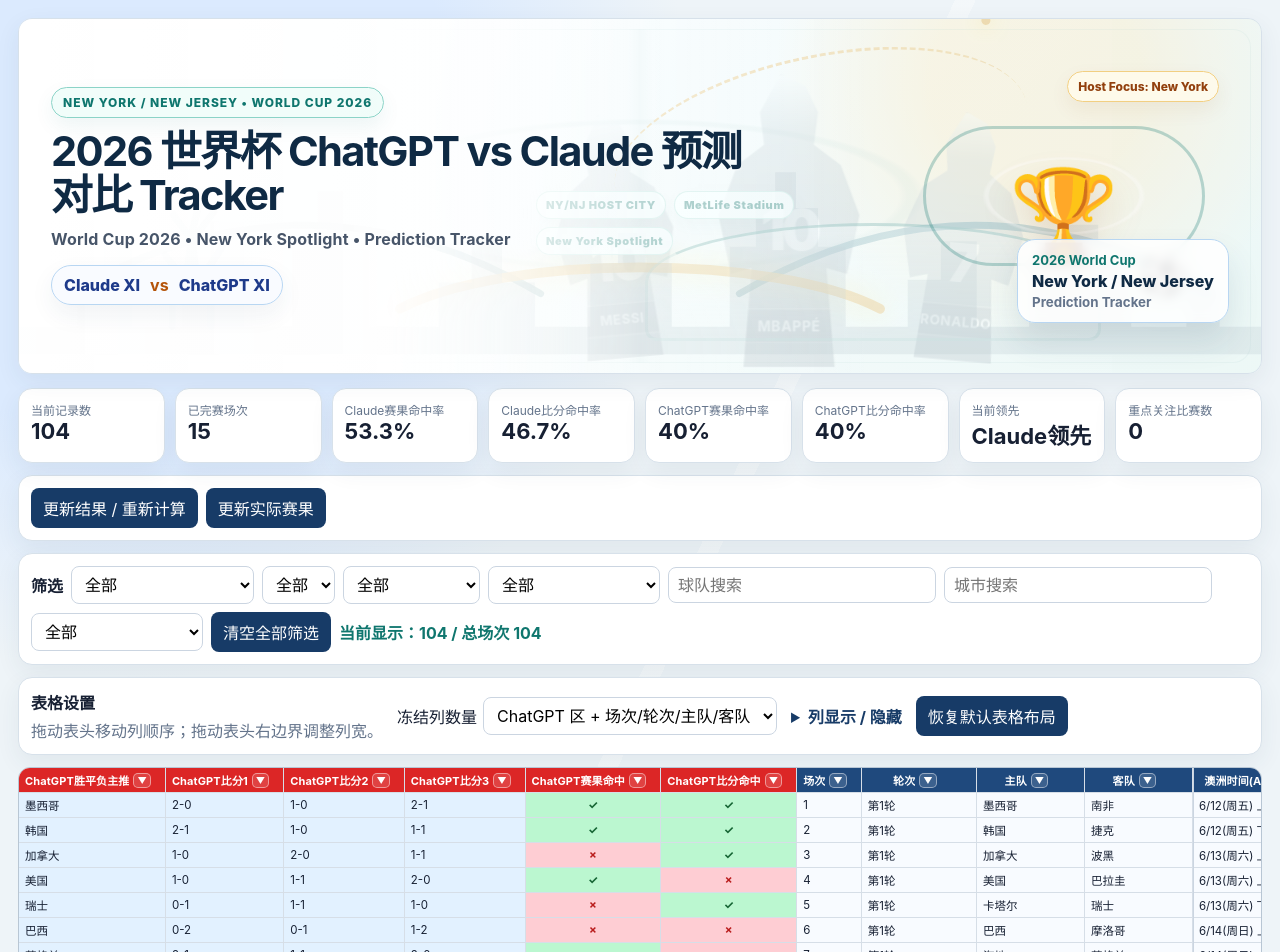
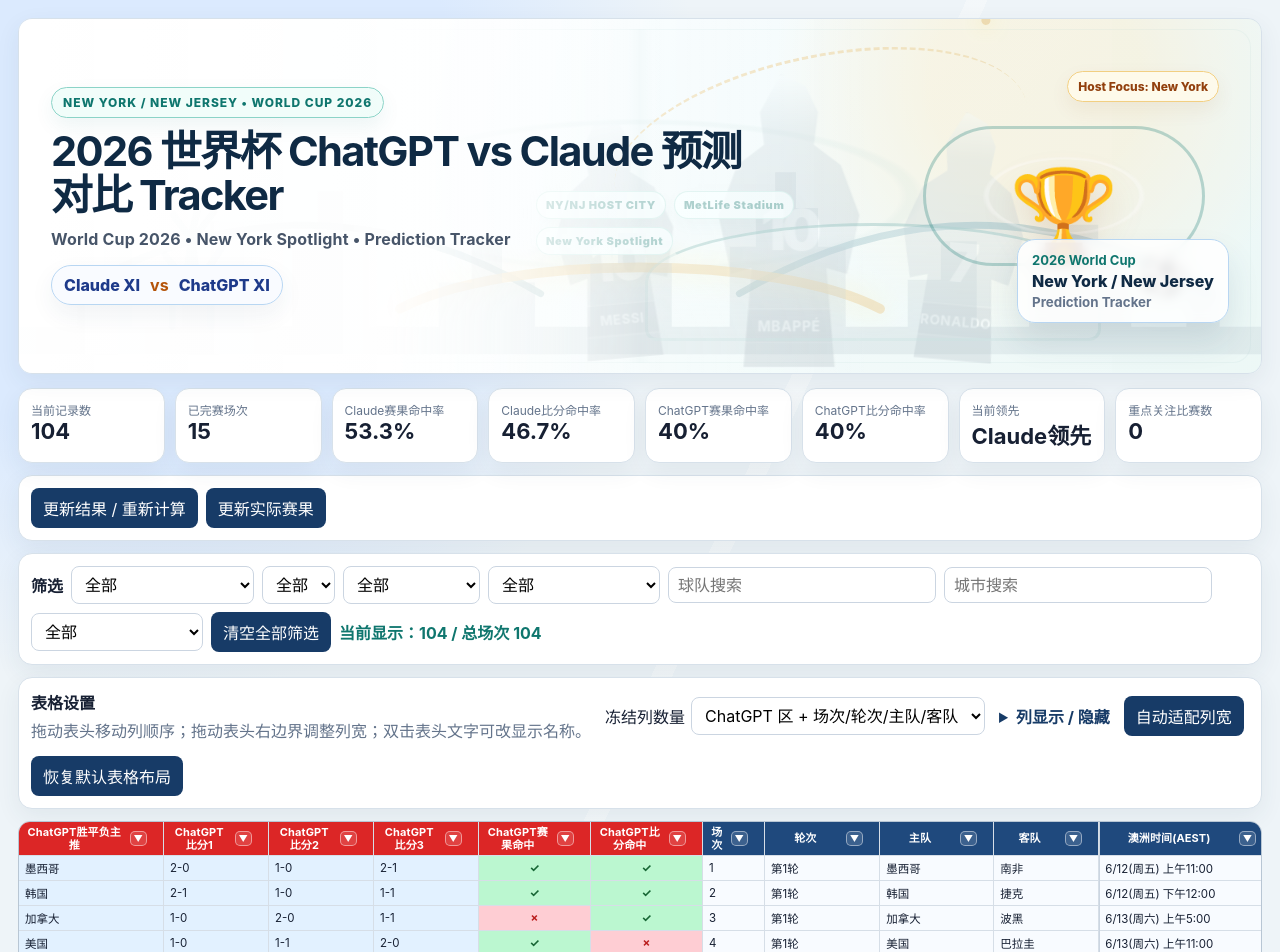
Before and after one commit to xingshu19890327/world-cup-prediction-tracker, a React (Vite) app: page / in a window 1280 px wide. Shown: the top 952 px of the page. Built offline with nearby package versions, Linux system fonts and the light colour scheme.

Commit message:
Improve table auto-fit layout and editable headers

```diff
--- a/src/components/MatchTable.tsx
+++ b/src/components/MatchTable.tsx
@@ -2,31 +2,31 @@
 import type { ColumnFiltersState, MatchPrediction } from '../types';
 import { clearTableLayout, loadTableLayout, saveTableLayout } from '../utils/storage';
 
-export type TableColumn = { key: keyof MatchPrediction; label: string; group: string; defaultWidth: number; lowFrequency?: boolean };
+export type TableColumn = { key: keyof MatchPrediction; label: string; group: string; defaultWidth: number; minWidth?: number; maxWidth?: number; lowFrequency?: boolean };
 
 const columns: TableColumn[] = [
-  { key: 'chatgptWdlPrediction', label: 'ChatGPT胜平负主推', group: 'gpt', defaultWidth: 118 },
-  { key: 'chatgptPredictedScore1', label: 'ChatGPT比分1', group: 'gpt', defaultWidth: 92 },
-  { key: 'chatgptPredictedScore2', label: 'ChatGPT比分2', group: 'gpt', defaultWidth: 92 },
-  { key: 'chatgptPredictedScore3', label: 'ChatGPT比分3', group: 'gpt', defaultWidth: 92 },
-  { key: 'chatgptWdlHit', label: 'ChatGPT赛果命中', group: 'gpt', defaultWidth: 90 },
-  { key: 'chatgptAnyScoreHit', label: 'ChatGPT比分命中', group: 'gpt', defaultWidth: 90 },
-  { key: 'matchNo', label: '场次', group: 'base', defaultWidth: 56 },
-  { key: 'round', label: '轮次', group: 'base', defaultWidth: 82 },
-  { key: 'homeTeam', label: '主队', group: 'base', defaultWidth: 108 },
-  { key: 'awayTeam', label: '客队', group: 'base', defaultWidth: 108 },
-  { key: 'australiaTime', label: '澳洲时间(AEST)', group: 'base', defaultWidth: 136 },
-  { key: 'group', label: '组', group: 'base', defaultWidth: 50 },
-  { key: 'city', label: '城市', group: 'base', defaultWidth: 108 },
-  { key: 'actualScore', label: '实际比分', group: 'actual', defaultWidth: 78 },
-  { key: 'actualResult', label: '实际赛果', group: 'actual', defaultWidth: 88 },
-  { key: 'completionStatus', label: '状态', group: 'actual', defaultWidth: 76 },
-  { key: 'claudeWdlPrediction', label: 'Claude胜平负主推', group: 'claude', defaultWidth: 116 },
-  { key: 'claudePredictedScore1', label: 'Claude比分1', group: 'claude', defaultWidth: 90 },
-  { key: 'claudePredictedScore2', label: 'Claude比分2', group: 'claude', defaultWidth: 90 },
-  { key: 'claudePredictedScore3', label: 'Claude比分3', group: 'claude', defaultWidth: 90 },
-  { key: 'claudeWdlHit', label: 'Claude赛果命中', group: 'claude', defaultWidth: 88 },
-  { key: 'claudeAnyScoreHit', label: 'Claude比分命中', group: 'claude', defaultWidth: 88 },
+  { key: 'chatgptWdlPrediction', label: 'ChatGPT胜平负主推', group: 'gpt', defaultWidth: 118, minWidth: 105, maxWidth: 145 },
+  { key: 'chatgptPredictedScore1', label: 'ChatGPT比分1', group: 'gpt', defaultWidth: 84, minWidth: 74, maxWidth: 105 },
+  { key: 'chatgptPredictedScore2', label: 'ChatGPT比分2', group: 'gpt', defaultWidth: 84, minWidth: 74, maxWidth: 105 },
+  { key: 'chatgptPredictedScore3', label: 'ChatGPT比分3', group: 'gpt', defaultWidth: 84, minWidth: 74, maxWidth: 105 },
+  { key: 'chatgptWdlHit', label: 'ChatGPT赛果命中', group: 'gpt', defaultWidth: 92, minWidth: 82, maxWidth: 112 },
+  { key: 'chatgptAnyScoreHit', label: 'ChatGPT比分命中', group: 'gpt', defaultWidth: 92, minWidth: 82, maxWidth: 112 },
+  { key: 'matchNo', label: '场次', group: 'base', defaultWidth: 54, minWidth: 50, maxWidth: 62 },
+  { key: 'round', label: '轮次', group: 'base', defaultWidth: 82, minWidth: 66, maxWidth: 115 },
+  { key: 'homeTeam', label: '主队', group: 'base', defaultWidth: 112, minWidth: 95, maxWidth: 140 },
+  { key: 'awayTeam', label: '客队', group: 'base', defaultWidth: 112, minWidth: 95, maxWidth: 140 },
+  { key: 'australiaTime', label: '澳洲时间(AEST)', group: 'base', defaultWidth: 158, minWidth: 145, maxWidth: 180 },
+  { key: 'group', label: '组', group: 'base', defaultWidth: 50, minWidth: 45, maxWidth: 58 },
+  { key: 'city', label: '城市', group: 'base', defaultWidth: 118, minWidth: 100, maxWidth: 150 },
+  { key: 'actualScore', label: '实际比分', group: 'actual', defaultWidth: 82, minWidth: 70, maxWidth: 96 },
+  { key: 'actualResult', label: '实际赛果', group: 'actual', defaultWidth: 82, minWidth: 74, maxWidth: 98 },
+  { key: 'completionStatus', label: '状态', group: 'actual', defaultWidth: 78, minWidth: 70, maxWidth: 90 },
+  { key: 'claudeWdlPrediction', label: 'Claude胜平负主推', group: 'claude', defaultWidth: 116, minWidth: 105, maxWidth: 145 },
+  { key: 'claudePredictedScore1', label: 'Claude比分1', group: 'claude', defaultWidth: 82, minWidth: 72, maxWidth: 104 },
+  { key: 'claudePredictedScore2', label: 'Claude比分2', group: 'claude', defaultWidth: 82, minWidth: 72, maxWidth: 104 },
+  { key: 'claudePredictedScore3', label: 'Claude比分3', group: 'claude', defaultWidth: 82, minWidth: 72, maxWidth: 104 },
+  { key: 'claudeWdlHit', label: 'Claude赛果命中', group: 'claude', defaultWidth: 90, minWidth: 80, maxWidth: 110 },
+  { key: 'claudeAnyScoreHit', label: 'Claude比分命中', group: 'claude', defaultWidth: 90, minWidth: 80, maxWidth: 110 },
   { key: 'chatgptActualWinner', label: '实际胜方', group: 'actual', defaultWidth: 110 },
   { key: 'predictionDisagreement', label: '预测分歧', group: 'extra', defaultWidth: 82 },
   { key: 'notes', label: '备注', group: 'extra', defaultWidth: 140, lowFrequency: true },
@@ -38,7 +38,8 @@
 
 const defaultOrder = columns.map((column) => column.key);
 const columnByKey = new Map(columns.map((column) => [column.key, column]));
-const widthFor = (column: TableColumn, widths: Record<string, number>) => widths[column.key] ?? column.defaultWidth;
+const clampWidth = (column: TableColumn, width: number) => Math.max(column.minWidth ?? 56, Math.min(column.maxWidth ?? 220, width));
+const labelFor = (column: TableColumn, labels: Record<string, string>) => labels[column.key] || column.label;
 const filterableKeys = new Set<keyof MatchPrediction>([
   'chatgptWdlPrediction','chatgptPredictedScore1','chatgptPredictedScore2','chatgptPredictedScore3','chatgptWdlHit','chatgptAnyScoreHit',
   'matchNo','round','homeTeam','awayTeam','australiaTime','group','city','actualScore','actualResult','completionStatus',
@@ -55,6 +56,8 @@
   const [openFilterKey, setOpenFilterKey] = useState<keyof MatchPrediction | null>(null);
   const [filterSearch, setFilterSearch] = useState('');
   const [draftValues, setDraftValues] = useState<string[]>([]);
+  const [editingHeader, setEditingHeader] = useState<keyof MatchPrediction | null>(null);
+  const [headerDraft, setHeaderDraft] = useState('');
   const filterMenuRef = useRef<HTMLDivElement | null>(null);
 
   useEffect(() => {
@@ -108,20 +111,42 @@
     return [...valid, ...missing].map((key) => columnByKey.get(key)!).filter((column) => !layout.hiddenColumns.includes(column.key));
   }, [layout.columnOrder, layout.hiddenColumns]);
 
+  const calculateAutoWidths = (sourceColumns = orderedColumns, sourceMatches = matches) => {
+    const sampleRows = sourceMatches.slice(0, 40);
+    return sourceColumns.reduce<Record<string, number>>((widths, column) => {
+      const title = labelFor(column, layout.columnLabels);
+      const values = [title, ...sampleRows.map((match) => String(match[column.key] ?? ''))];
+      const longest = values.reduce((max, value) => Math.max(max, [...value].reduce((sum, char) => sum + (char.charCodeAt(0) > 255 ? 12 : 7), 0)), 0);
+      const filterSpace = filterableKeys.has(column.key) ? 24 : 10;
+      widths[column.key] = clampWidth(column, Math.ceil(longest + filterSpace + 18));
+      return widths;
+    }, {});
+  };
+
+  const effectiveWidths = useMemo(() => {
+    const autoWidths = calculateAutoWidths();
+    return orderedColumns.reduce<Record<string, number>>((widths, column) => {
+      widths[column.key] = layout.columnWidths[column.key] ?? autoWidths[column.key] ?? column.defaultWidth;
+      return widths;
+    }, {});
+  }, [orderedColumns, matches, layout.columnWidths, layout.columnLabels]);
+
+  const widthForColumn = (column: TableColumn) => effectiveWidths[column.key] ?? column.defaultWidth;
+
   const leftOffsets = useMemo(() => {
     let left = 0;
     return orderedColumns.map((column, index) => {
       const offset = left;
-      if (index < layout.frozenColumns) left += widthFor(column, layout.columnWidths);
+      if (index < layout.frozenColumns) left += widthForColumn(column);
       return offset;
     });
-  }, [orderedColumns, layout.columnWidths, layout.frozenColumns]);
+  }, [orderedColumns, effectiveWidths, layout.frozenColumns]);
 
-  const tableWidth = orderedColumns.reduce((sum, column) => sum + widthFor(column, layout.columnWidths), 0);
+  const tableWidth = orderedColumns.reduce((sum, column) => sum + widthForColumn(column), 0);
 
   const resize = (column: TableColumn, startX: number, startWidth: number) => {
     const onMove = (event: MouseEvent) => {
-      const width = Math.max(56, Math.round(startWidth + event.clientX - startX));
+      const width = clampWidth(column, Math.round(startWidth + event.clientX - startX));
       persist({ ...layout, columnWidths: { ...layout.columnWidths, [column.key]: width } });
     };
     const onUp = () => {
@@ -154,11 +179,29 @@
     setLayout(loadTableLayout());
   };
 
+  const autoFitColumns = () => persist({ ...layout, columnWidths: calculateAutoWidths() });
+  const startHeaderEdit = (column: TableColumn) => {
+    setEditingHeader(column.key);
+    setHeaderDraft(labelFor(column, layout.columnLabels));
+  };
+  const saveHeaderEdit = (column: TableColumn) => {
+    const value = headerDraft.trim();
+    const nextLabels = { ...layout.columnLabels };
+    if (!value || value === column.label) delete nextLabels[column.key];
+    else nextLabels[column.key] = value;
+    persist({ ...layout, columnLabels: nextLabels });
+    setEditingHeader(null);
+  };
+  const cancelHeaderEdit = () => {
+    setEditingHeader(null);
+    setHeaderDraft('');
+  };
+
   return <>
     <section className="panel tableSettings">
       <div>
         <b>表格设置</b>
-        <p>拖动表头移动列顺序；拖动表头右边界调整列宽。</p>
+        <p>拖动表头移动列顺序；拖动表头右边界调整列宽；双击表头文字可改显示名称。</p>
       </div>
       <label>冻结列数量
         <select value={layout.frozenColumns} onChange={(event) => persist({ ...layout, frozenColumns: Number(event.target.value) })}>
@@ -174,23 +217,25 @@
           {columns.filter((column) => column.lowFrequency).map((column) => (
             <label key={column.key}>
               <input type="checkbox" checked={!layout.hiddenColumns.includes(column.key)} onChange={() => toggleColumn(column.key)} />
-              {column.label}
+              {labelFor(column, layout.columnLabels)}
             </label>
           ))}
         </div>
       </details>
+      <button onClick={autoFitColumns}>自动适配列宽</button>
       <button onClick={resetLayout}>恢复默认表格布局</button>
     </section>
     <section className="tableWrap">
       <table style={{ minWidth: tableWidth }}>
         <colgroup>
-          {orderedColumns.map((column) => <col key={column.key} style={{ width: widthFor(column, layout.columnWidths) }} />)}
+          {orderedColumns.map((column) => <col key={column.key} style={{ width: widthForColumn(column) }} />)}
         </colgroup>
         <thead>
           <tr>
             {orderedColumns.map((column, index) => {
               const frozen = index < layout.frozenColumns;
-              const width = widthFor(column, layout.columnWidths);
+              const width = widthForColumn(column);
+              const label = labelFor(column, layout.columnLabels);
               const style = frozen ? { left: leftOffsets[index], width, minWidth: width } : { width, minWidth: width };
               return <th
                 key={column.key}
@@ -201,16 +246,29 @@
                 className={`${column.group} ${frozen ? 'frozen' : ''} ${column.key in columnFilters ? 'filteredHeader' : ''}`}
                 style={style}
               >
-                <span className="headerContent"><span className="headerLabel">{column.label}</span>{filterableKeys.has(column.key) && <button
+                <span className="headerContent">{editingHeader === column.key ? <input
+                  className="headerLabelInput"
+                  value={headerDraft}
+                  autoFocus
+                  draggable={false}
+                  onChange={(event) => setHeaderDraft(event.target.value)}
+                  onBlur={() => saveHeaderEdit(column)}
+                  onKeyDown={(event) => {
+                    if (event.key === 'Enter') saveHeaderEdit(column);
+                    if (event.key === 'Escape') cancelHeaderEdit();
+                  }}
+                  onClick={(event) => event.stopPropagation()}
+                  onMouseDown={(event) => event.stopPropagation()}
+                /> : <span className="headerLabel" title={label} onDoubleClick={(event) => { event.preventDefault(); event.stopPropagation(); startHeaderEdit(column); }}>{label}</span>}{filterableKeys.has(column.key) && <button
                   type="button"
                   className={`headerFilterButton ${column.key in columnFilters ? 'active' : ''}`}
-                  title={`${column.label} 筛选`}
+                  title={`${label} 筛选`}
                   draggable={false}
                   onClick={(event) => { event.preventDefault(); event.stopPropagation(); openColumnFilter(column); }}
                   onMouseDown={(event) => event.stopPropagation()}
                 >▼</button>}</span>
                 {openFilterKey === column.key && <div className="columnFilterMenu" ref={filterMenuRef} onClick={(event) => event.stopPropagation()} onMouseDown={(event) => event.stopPropagation()}>
-                  <b>{column.label} 筛选</b>
+                  <b>{label} 筛选</b>
                   <input className="columnFilterSearch" placeholder="搜索该列值" value={filterSearch} onChange={(event) => setFilterSearch(event.target.value)} />
                   <div className="columnFilterActions">
                     <button type="button" onClick={() => setDraftValues(uniqueValuesByColumn.get(column.key) ?? [])}>全选</button>
@@ -231,7 +289,7 @@
                 <span className="resizeHandle" onMouseDown={(event) => {
                   event.preventDefault();
                   event.stopPropagation();
-                  resize(column, event.clientX, widthFor(column, layout.columnWidths));
+                  resize(column, event.clientX, widthForColumn(column));
                 }} />
               </th>;
             })}
@@ -248,7 +306,7 @@
             >
               {orderedColumns.map((column, index) => {
                 const frozen = index < layout.frozenColumns;
-                const width = widthFor(column, layout.columnWidths);
+                const width = widthForColumn(column);
                 const style = frozen ? { left: leftOffsets[index], width, minWidth: width } : { width, minWidth: width };
                 const value = String(match[column.key] ?? '');
                 const pendingActual = isPending && actualResultKeys.includes(column.key);
--- a/src/index.css
+++ b/src/index.css
@@ -846,20 +846,37 @@
 .headerContent {
   display:flex;
   align-items:center;
-  justify-content:center;
-  gap:4px;
+  justify-content:space-between;
+  gap:6px;
   min-width:0;
-  padding-right:8px
+  padding-right:10px
 }
 
 .headerLabel {
+  flex:1 1 auto;
+  min-width:0;
   overflow:hidden;
   text-overflow:ellipsis;
-  white-space:nowrap
+  white-space:normal;
+  line-height:1.15;
+  cursor:text
+}
+
+.headerLabelInput {
+  flex:1 1 auto;
+  min-width:0;
+  width:100%;
+  border:1px solid #bfdbfe;
+  border-radius:5px;
+  padding:2px 4px;
+  font:inherit;
+  line-height:1.15;
+  color:#0f172a
 }
 
 .headerFilterButton {
   flex:0 0 auto;
+  margin-left:auto;
   border:1px solid #ffffff77;
   background:#ffffff22;
   color:inherit;
--- a/src/types.ts
+++ b/src/types.ts
@@ -46,6 +46,7 @@
 
 export type TableLayoutState = {
   columnWidths: Record<string, number>;
+  columnLabels: Record<string, string>;
   columnOrder: (keyof MatchPrediction)[];
   hiddenColumns: (keyof MatchPrediction)[];
   frozenColumns: number;
--- a/src/utils/storage.ts
+++ b/src/utils/storage.ts
@@ -5,12 +5,14 @@
 const KEY = 'world-cup-tracker-v4-matches';
 const COLUMN_WIDTHS_KEY = 'columnWidths';
 const COLUMN_ORDER_KEY = 'columnOrder';
+const COLUMN_LABELS_KEY = 'columnLabels';
 const HIDDEN_COLUMNS_KEY = 'hiddenColumns';
 const FROZEN_COLUMNS_KEY = 'frozenColumns';
 const COLUMN_FILTERS_KEY = 'columnFilters';
 
 export const defaultTableLayout: TableLayoutState = {
   columnWidths: {},
+  columnLabels: {},
   columnOrder: [],
   hiddenColumns: ['oddsSource'],
   frozenColumns: 10,
@@ -49,6 +51,7 @@
 
 export const loadTableLayout = (): TableLayoutState => ({
   columnWidths: readJson<Record<string, number>>(COLUMN_WIDTHS_KEY, defaultTableLayout.columnWidths),
+  columnLabels: readJson<Record<string, string>>(COLUMN_LABELS_KEY, defaultTableLayout.columnLabels),
   columnOrder: readJson<(keyof MatchPrediction)[]>(COLUMN_ORDER_KEY, defaultTableLayout.columnOrder),
   hiddenColumns: readJson<(keyof MatchPrediction)[]>(HIDDEN_COLUMNS_KEY, defaultTableLayout.hiddenColumns),
   frozenColumns: readJson<number>(FROZEN_COLUMNS_KEY, defaultTableLayout.frozenColumns),
@@ -56,6 +59,7 @@
 
 export const saveTableLayout = (layout: TableLayoutState) => {
   localStorage.setItem(COLUMN_WIDTHS_KEY, JSON.stringify(layout.columnWidths));
+  localStorage.setItem(COLUMN_LABELS_KEY, JSON.stringify(layout.columnLabels));
   localStorage.setItem(COLUMN_ORDER_KEY, JSON.stringify(layout.columnOrder));
   localStorage.setItem(HIDDEN_COLUMNS_KEY, JSON.stringify(layout.hiddenColumns));
   localStorage.setItem(FROZEN_COLUMNS_KEY, JSON.stringify(layout.frozenColumns));
@@ -64,6 +68,7 @@
 export const clearTableLayout = () => {
   localStorage.removeItem(COLUMN_WIDTHS_KEY);
   localStorage.removeItem(COLUMN_ORDER_KEY);
+  localStorage.removeItem(COLUMN_LABELS_KEY);
   localStorage.removeItem(HIDDEN_COLUMNS_KEY);
   localStorage.removeItem(FROZEN_COLUMNS_KEY);
 };
```
